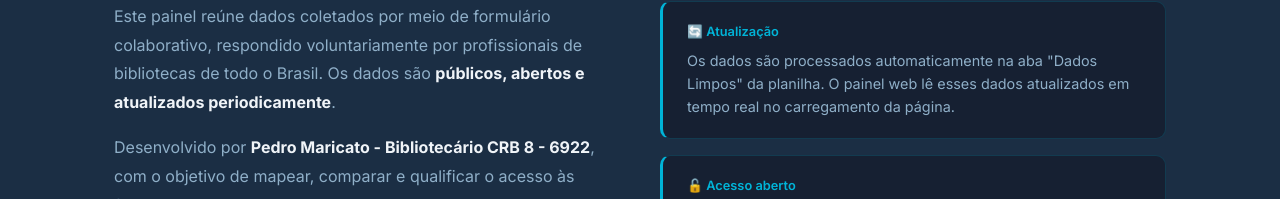
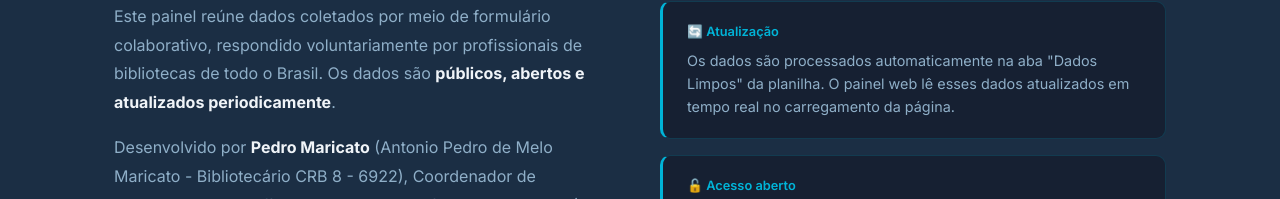
Before and after one commit to apmaricato/painel-bibliotecas-digitais, a plain HTML site: page index.html in a window 1280 px wide. Shown: the part 2694-2893 px from the top of the page. Drawn offline with nearby package versions, Linux system fonts and the light colour scheme; no server answers.

Commit message:
docs: Atualiza biografia profissional do Pedro Maricato

```diff
--- a/index.html
+++ b/index.html
@@ -985,7 +985,7 @@
             Este painel reúne dados coletados por meio de formulário colaborativo, respondido voluntariamente por profissionais de bibliotecas de todo o Brasil. Os dados são <strong>públicos, abertos e atualizados periodicamente</strong>.
           </p>
           <p>
-            Desenvolvido por <strong>Pedro Maricato - Bibliotecário CRB 8 - 6922</strong>, com o objetivo de mapear, comparar e qualificar o acesso às fontes digitais nas instituições de ensino superior brasileiras.
+            Desenvolvido por <strong>Pedro Maricato</strong> (Antonio Pedro de Melo Maricato - Bibliotecário CRB 8 - 6922), Coordenador de Bibliotecas na Pontifícia Universidade Católica de São Paulo (PUC-SP) e especialista em Inovação em Unidades de Informação pelo ITI UFSCar. Pedro atua na gestão de unidades de informação e no desenvolvimento de soluções tecnológicas aplicadas à Biblioteconomia e Ciência da Informação, dedicando-se a consultoria e ao desenvolvimento de automações e ferramentas digitais para otimizar processos bibliotecários.
           </p>
         </div>
         <div>
```
